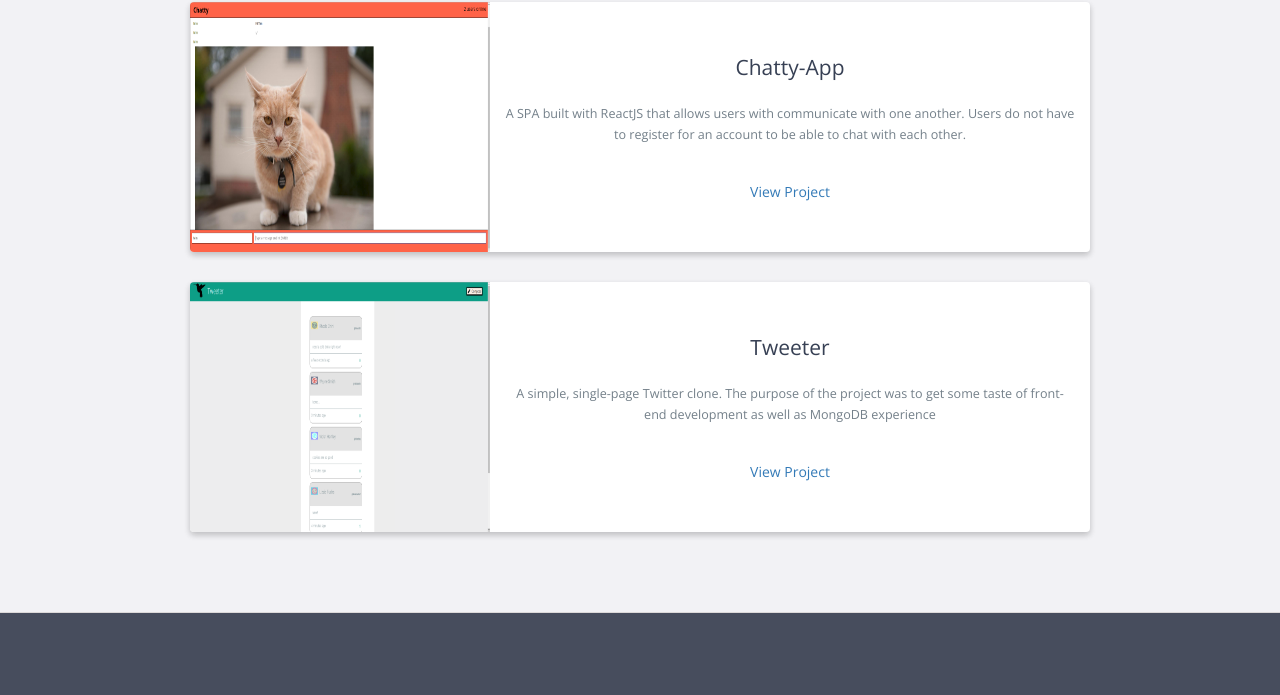
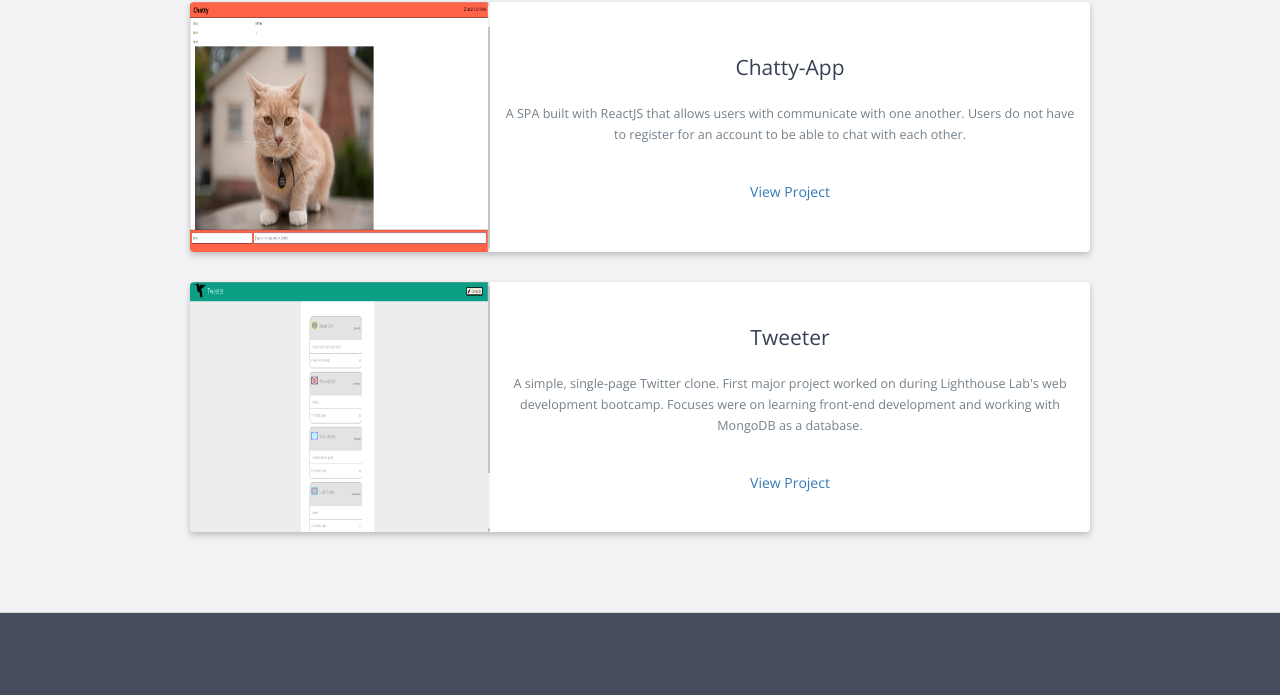
Before and after one commit to timothy-wan/tw5033.github.io, a plain HTML site: page index.html in a window 1280 px wide. Shown: the part 4227-4922 px from the top of the page. Drawn offline with nearby package versions, Linux system fonts and the light colour scheme.

Commit message:
Edit tweeter description

```diff
--- a/index.html
+++ b/index.html
@@ -369,7 +369,7 @@
                 <div class="project-info">
                     <h3>Tweeter</h3>
                     <p>
-                        A simple, single-page Twitter clone. The purpose of the project was to get some taste of front-end development as well as MongoDB experience
+                        A simple, single-page Twitter clone. First major project worked on during Lighthouse Lab's web development bootcamp. Focuses were on learning front-end development and working with MongoDB as a database.
                     </p>
                     <a href="https://github.com/tw5033/tweeter">View Project</a>
                 </div>
```
